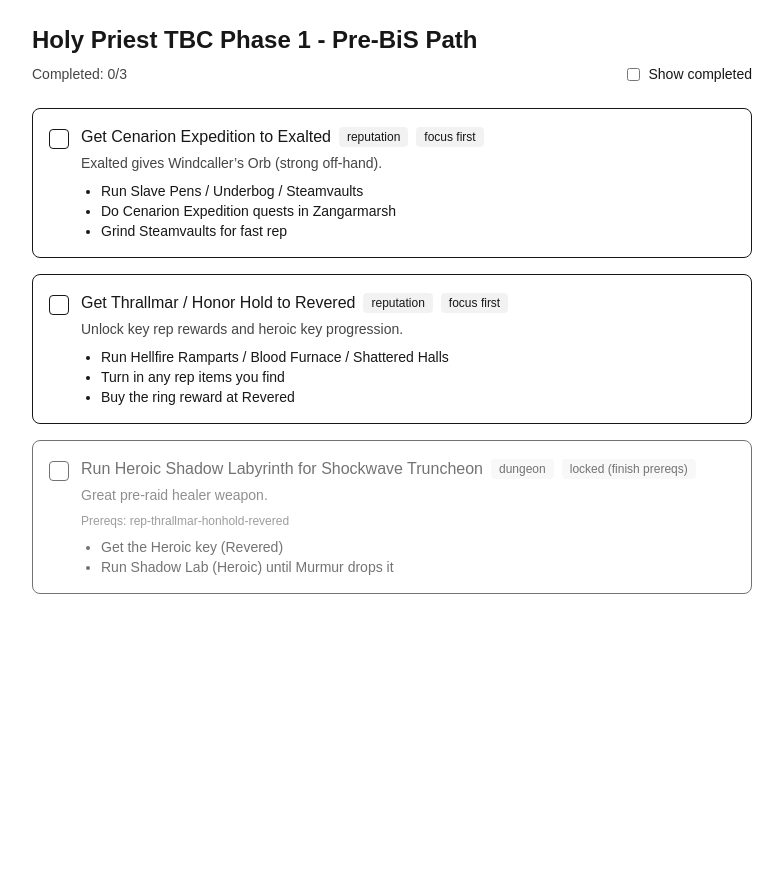
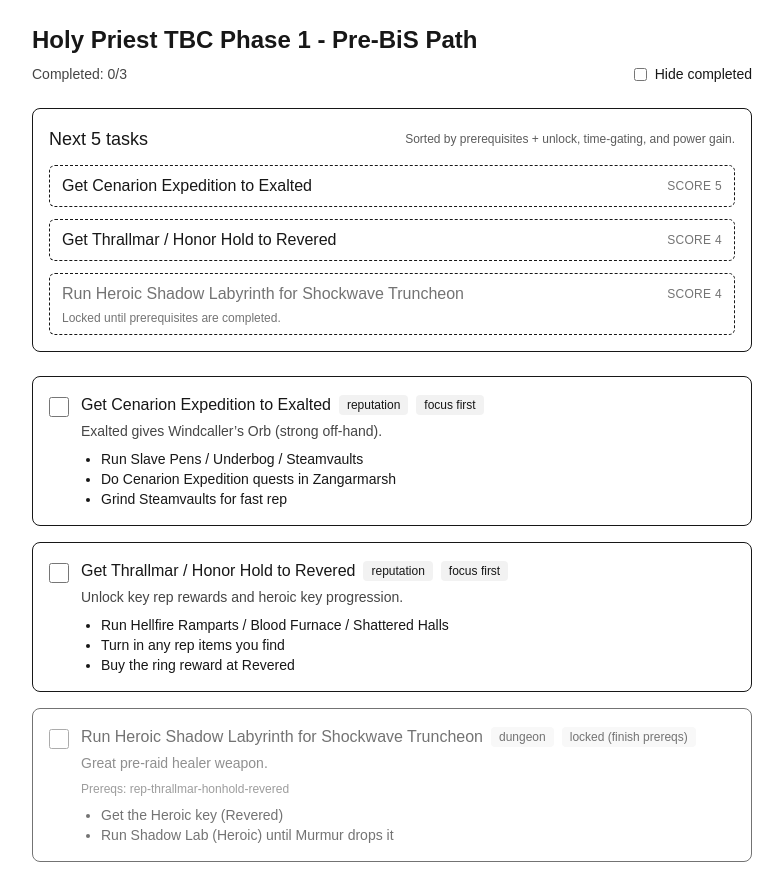
Before and after one commit to Herrcorner/wow-checklist, a Next.js app: page / in a window 1280 px wide. Shown: the whole page, without its empty margins (248-1031 px from the left). Before the commit the page ends 800 px from the top, so only its background shows below. Built offline with nearby package versions, Linux system fonts and the light colour scheme.

Commit message:
Add next tasks panel and scoring

```diff
--- a/src/app/page.tsx
+++ b/src/app/page.tsx
@@ -11,11 +11,87 @@
   why?: string;
   prerequisites?: string[];
   steps?: string[];
+  unlockValue?: number;
+  timeGated?: boolean;
+  powerGain?: number;
 };
 
 type Checklist = {
   title: string;
   tasks: Task[];
+};
+
+const scoreTask = (task: Task) => {
+  const unlockValue = task.unlockValue ?? 0;
+  const powerGain = task.powerGain ?? 0;
+  const timeGated = task.timeGated ? 2 : 0;
+
+  return unlockValue + powerGain + timeGated;
+};
+
+const getTopologicalOrder = (tasks: Task[], done: Record<string, boolean>) => {
+  const remaining = tasks.filter((task) => !done[task.id]);
+  const taskMap = new Map(remaining.map((task) => [task.id, task]));
+  const indegree = new Map<string, number>();
+  const edges = new Map<string, string[]>();
+
+  remaining.forEach((task) => {
+    indegree.set(task.id, 0);
+    edges.set(task.id, []);
+  });
+
+  remaining.forEach((task) => {
+    (task.prerequisites ?? []).forEach((prereq) => {
+      if (!taskMap.has(prereq)) return;
+
+      const current = indegree.get(task.id) ?? 0;
+      indegree.set(task.id, current + 1);
+      edges.get(prereq)?.push(task.id);
+    });
+  });
+
+  const ordered: Task[] = [];
+  const ready: Task[] = remaining.filter(
+    (task) => (indegree.get(task.id) ?? 0) === 0,
+  );
+
+  const sortReady = () =>
+    ready.sort((a, b) => {
+      const scoreDiff = scoreTask(b) - scoreTask(a);
+      if (scoreDiff !== 0) return scoreDiff;
+      return a.title.localeCompare(b.title);
+    });
+
+  while (ready.length > 0) {
+    sortReady();
+    const current = ready.shift();
+    if (!current) break;
+
+    ordered.push(current);
+
+    edges.get(current.id)?.forEach((neighborId) => {
+      const nextValue = (indegree.get(neighborId) ?? 0) - 1;
+      indegree.set(neighborId, nextValue);
+      if (nextValue === 0) {
+        const neighbor = taskMap.get(neighborId);
+        if (neighbor) ready.push(neighbor);
+      }
+    });
+  }
+
+  if (ordered.length !== remaining.length) {
+    const fallback = remaining
+      .filter((task) => !ordered.find((orderedTask) => orderedTask.id === task.id))
+      .sort((a, b) => {
+        const scoreDiff = scoreTask(b) - scoreTask(a);
+        if (scoreDiff !== 0) return scoreDiff;
+        return a.title.localeCompare(b.title);
+      });
+
+    ordered.push(...fallback);
+  }
+
+  return ordered;
 };
 
 export default function Home() {
@@ -32,7 +108,7 @@
     }
   });
 
-  const [showCompleted, setShowCompleted] = useState(false);
+  const [hideCompleted, setHideCompleted] = useState(false);
 
   const setDoneAndPersist = (next: Record<string, boolean>) => {
     setDone(next);
@@ -48,7 +124,7 @@
     (t.prerequisites ?? []).every((p) => done[p] === true);
 
   // ✅ No useMemo => fixes React Compiler preserve-manual-memoization + deps warning
-  const baseTasks = showCompleted ? tasks : tasks.filter((t) => !done[t.id]);
+  const baseTasks = hideCompleted ? tasks.filter((t) => !done[t.id]) : tasks;
 
   const visibleTasks = [...baseTasks].sort((a, b) => {
     // Focus-first at the top
@@ -66,6 +142,7 @@
   });
 
   const completedCount = tasks.filter((t) => done[t.id]).length;
+  const nextTasks = getTopologicalOrder(tasks, done).slice(0, 5);
 
   return (
     <main className="mx-auto max-w-3xl p-6">
@@ -79,12 +156,48 @@
         <label className="flex items-center gap-2 text-sm">
           <input
             type="checkbox"
-            checked={showCompleted}
-            onChange={(e) => setShowCompleted(e.target.checked)}
+            checked={hideCompleted}
+            onChange={(e) => setHideCompleted(e.target.checked)}
           />
-          Show completed
+          Hide completed
         </label>
       </div>
+
+      <section className="mt-6 rounded-lg border p-4">
+        <div className="flex flex-wrap items-center justify-between gap-2">
+          <h2 className="text-lg font-medium">Next 5 tasks</h2>
+          <p className="text-xs opacity-70">
+            Sorted by prerequisites + unlock, time-gating, and power gain.
+          </p>
+        </div>
+        <ul className="mt-3 space-y-3">
+          {nextTasks.map((task) => {
+            const ready = isReady(task);
+            const score = scoreTask(task);
+
+            return (
+              <li
+                key={task.id}
+                className="rounded-md border border-dashed px-3 py-2"
+              >
+                <div className="flex flex-wrap items-center justify-between gap-2">
+                  <span className={ready ? "" : "opacity-60"}>
+                    {task.title}
+                  </span>
+                  <span className="text-xs uppercase tracking-wide opacity-60">
+                    score {score}
+                  </span>
+                </div>
+                {!ready && (
+                  <p className="mt-1 text-xs opacity-60">
+                    Locked until prerequisites are completed.
+                  </p>
+                )}
+              </li>
+            );
+          })}
+        </ul>
+      </section>
 
       <div className="mt-6 space-y-4">
         {visibleTasks.map((t) => {
@@ -97,12 +210,11 @@
               className={`rounded-lg border p-4 ${!ready ? "opacity-60" : ""}`}
             >
               <div className="flex items-start gap-3">
-                <button
-                  type="button"
-                  className={`mt-1 h-5 w-5 rounded border ${
-                    completed ? "bg-black" : ""
-                  }`}
-                  onClick={() => toggle(t.id)}
+                <input
+                  type="checkbox"
+                  className="mt-1 h-5 w-5 rounded border"
+                  checked={completed}
+                  onChange={() => toggle(t.id)}
                   aria-label={`Mark ${t.title} complete`}
                 />
 
--- a/src/data/checklist.json
+++ b/src/data/checklist.json
@@ -6,6 +6,8 @@
       "title": "Get Thrallmar / Honor Hold to Revered",
       "type": "reputation",
       "focusFirst": true,
+      "unlockValue": 3,
+      "powerGain": 1,
       "why": "Unlock key rep rewards and heroic key progression.",
       "steps": [
         "Run Hellfire Ramparts / Blood Furnace / Shattered Halls",
@@ -18,6 +20,8 @@
       "title": "Get Cenarion Expedition to Exalted",
       "type": "reputation",
       "focusFirst": true,
+      "unlockValue": 3,
+      "powerGain": 2,
       "why": "Exalted gives Windcaller’s Orb (strong off-hand).",
       "steps": [
         "Run Slave Pens / Underbog / Steamvaults",
@@ -29,6 +33,7 @@
       "id": "dungeon-shadow-lab-heroic-truncheon",
       "title": "Run Heroic Shadow Labyrinth for Shockwave Truncheon",
       "type": "dungeon",
+      "powerGain": 4,
       "prerequisites": ["rep-thrallmar-honhold-revered"],
       "why": "Great pre-raid healer weapon.",
       "steps": [
```
